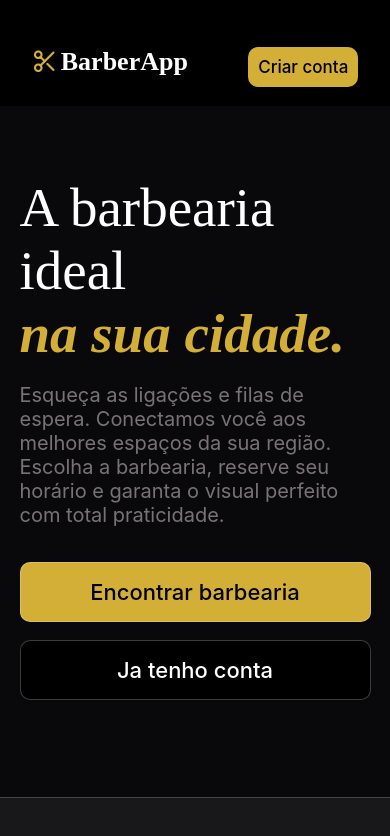
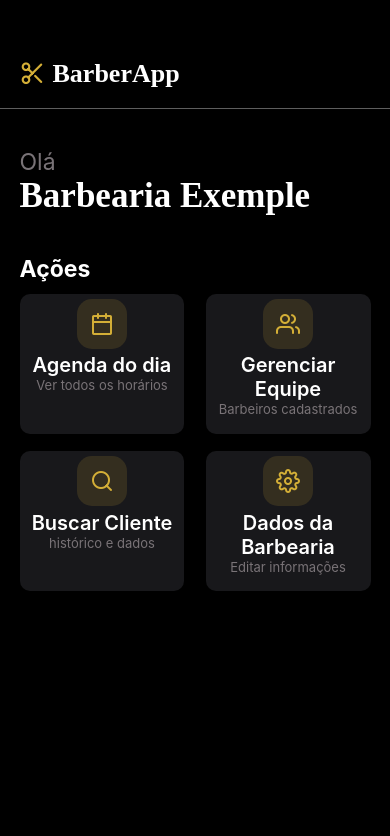
Before and after one commit to Claudemir786/BarberApp, a React Native app in the folder Frontend/: screen /Inicio in a window 390 px wide. Shown: the top 836 px of the page. Built offline with nearby package versions, Linux system fonts and the light colour scheme.

Commit message:
ajuste de layout owner dashboard

```diff
--- a/Frontend/index.js
+++ b/Frontend/index.js
@@ -21,4 +21,4 @@ import RegisterBarbershop from './src/pages/owner/RegisterBarbershop.js';
 // registerRootComponent calls AppRegistry.registerComponent('main', () => App);
 // It also ensures that whether you load the app in Expo Go or in a native build,
 // the environment is set up appropriately
-registerRootComponent(App);
+registerRootComponent(Dashboard);
--- a/Frontend/src/pages/owner/Dashboard.js
+++ b/Frontend/src/pages/owner/Dashboard.js
@@ -20,7 +20,7 @@ export default function Dashboard({navigation}){
             </View>
 
             {/*Corpo da pogina*/}
-            <View>
+            <View style={styles.body}>
                 <Text style={styles.action}>Ações</Text>
                 {/*Primeira Linha*/}
                 <View style={styles.line}>
@@ -94,17 +94,18 @@ const styles = StyleSheet.create({
     },
     line:{
         flexDirection:'row',
-        width:'90%',
-        alignSelf:'center',
         marginBottom:'5%',
         justifyContent:'space-between'
+
     },
     button:{
         backgroundColor:'#18181B',
         borderRadius:10,
-        height:150,
-        width:180,
-        justifyContent:'center'
+        alignSelf:'center',
+        height:140,
+        width:'47%',
+        padding:5
+
     },
     icon:{
         backgroundColor:"#d4af3725",
@@ -129,7 +130,7 @@ const styles = StyleSheet.create({
         textAlign:'center'
     },
     subtitleButton:{
-        fontSize:15,
+        fontSize:13,
         color:'#797377',
         textAlign:'center'
     },
@@ -141,10 +142,12 @@ const styles = StyleSheet.create({
         color:"#fff",
         fontSize:23,
         fontWeight:'bold',
-        alignSelf:'center',
-        width:'90%',
         marginBottom:'3%'
 
+    },
+    body:{
+       alignSelf:'center',
+       width:'90%',
     }
 
 })
```
